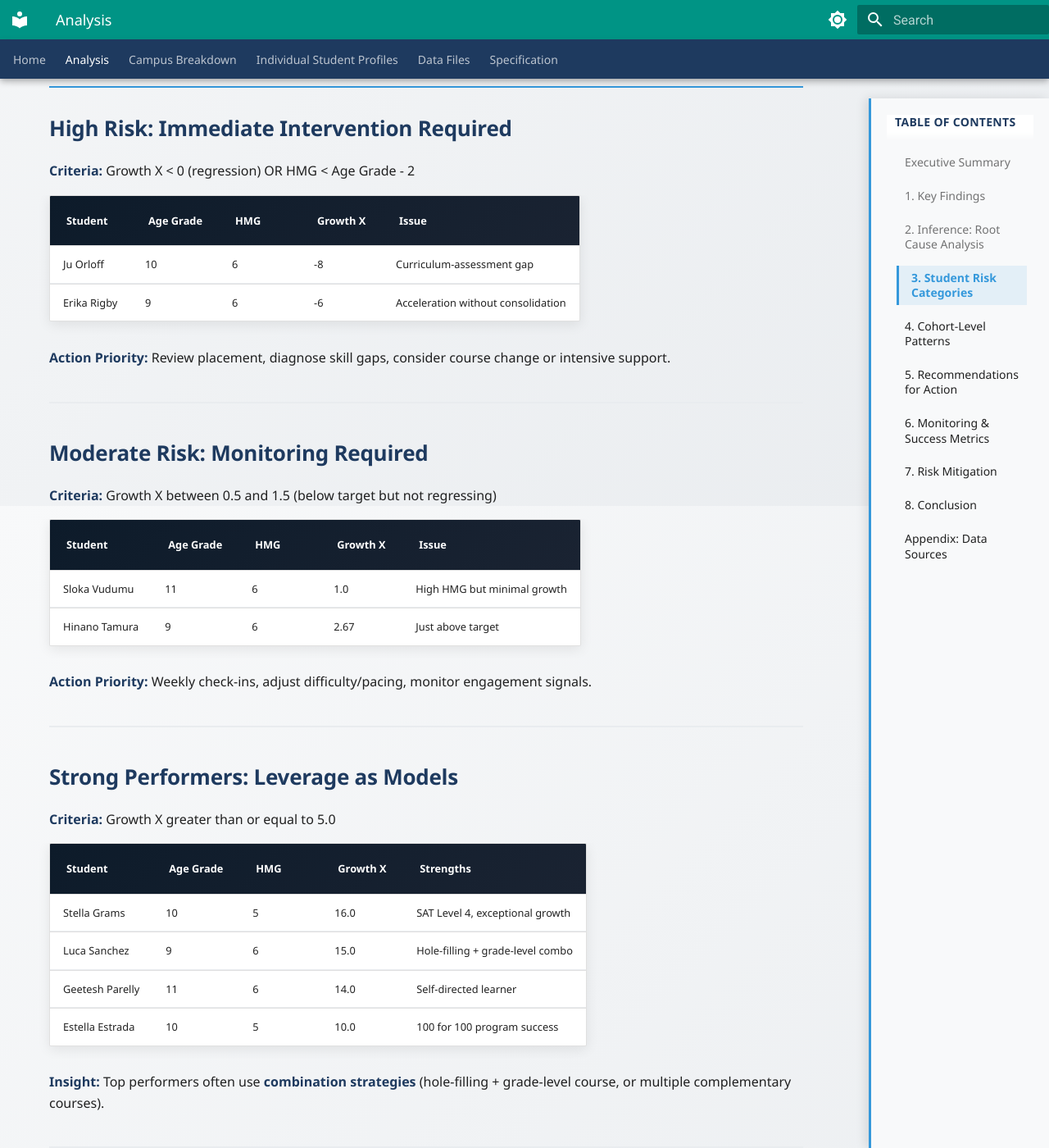
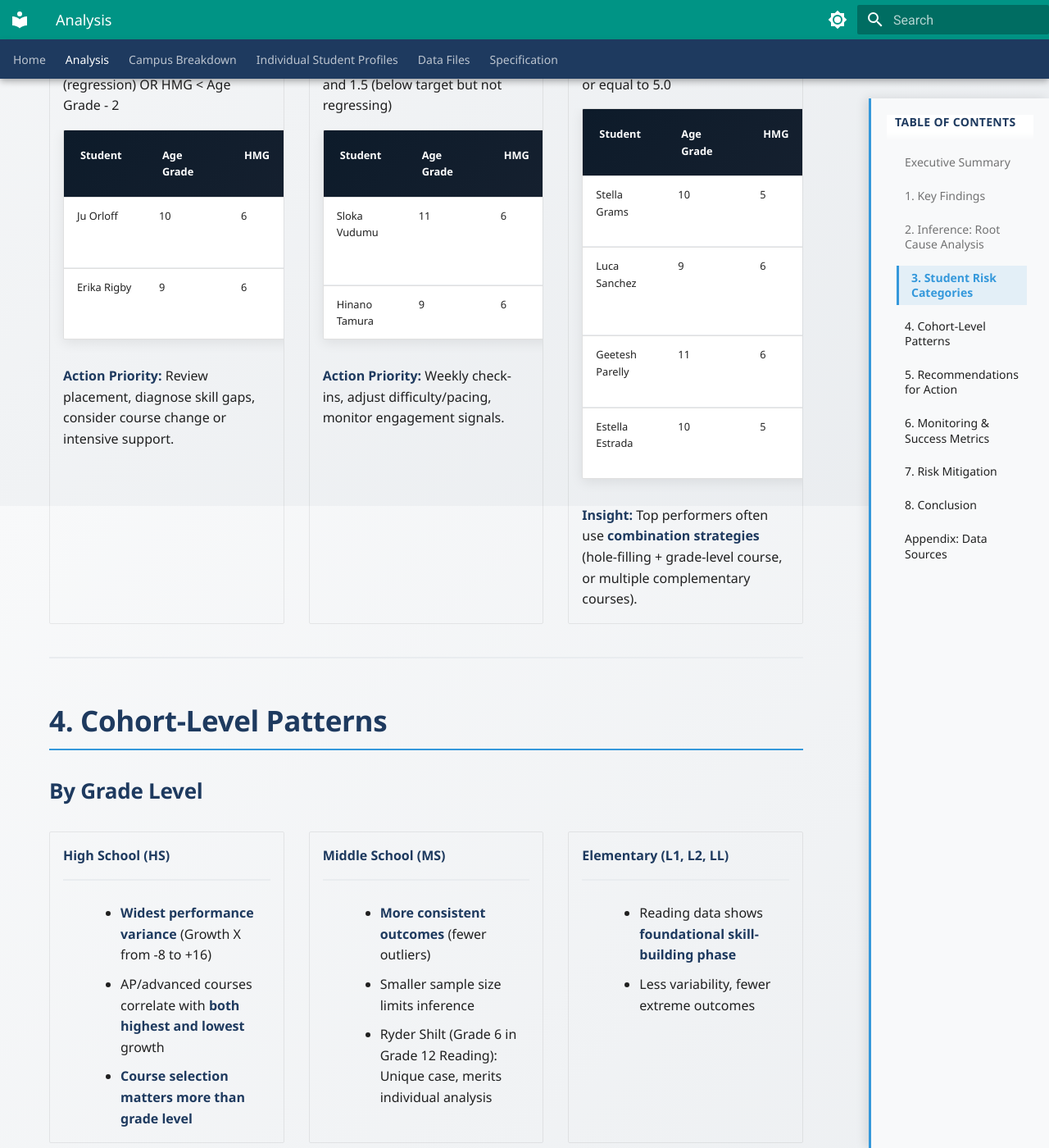
Before and after one commit to alixandria-ali/reading-deep-dive, an MkDocs documentation site: the page built from docs/reports/reading_analysis.md, in a window 1280 px wide and 1400 px high, scrolled down 2183 px. Shown: the whole window at 82% size. Built offline with MkDocs 1.6.1 and Material for MkDocs 9.7.7, drawn with Linux system fonts in a browser that asks for light colours; some of the changed text lies outside the part shown.

Commit message:
Convert analysis sections to horizontal card widgets
Converted Inference, Student Risk Categories, and Cohort-Level
Patterns to horizontal card layout for better visual organization.

Co-Authored-By: Claude Sonnet 4.5 <noreply@anthropic.com>

```diff
--- a/docs/reports/reading_analysis.md
+++ b/docs/reports/reading_analysis.md
@@ -44,79 +44,96 @@ This analysis examines **423 student records** with Reading data to identify pat
 
 ## 2. Inference: Root Cause Analysis
 
-### Reading Subject Issues
+<div class="grid cards" markdown>
 
-#### Issue 1: Over-Acceleration
-**Pattern:** Students placed multiple grade levels above age grade in reading courses
+-   **Issue 1: Over-Acceleration**
 
-**Evidence:**
-- Ryder Shilt (Grade 6): Reading Grade 12 course, HMG 9
-- River Thomas (Grade 9): Already at Grade 12 reading, HMG 9
-- Multiple students at SAT-level reading in Grade 9-10
+    ---
 
-**Inference:** Placement based on initial assessment may not account for sustained mastery. Students "place out" quickly but don't consolidate learning, leading to negative growth when assessed.
+    **Pattern:** Students placed multiple grade levels above age grade in reading courses
 
-#### Issue 2: Assessment vs. Instruction Misalignment
-**Pattern:** High HMG with negative or low growth X
+    **Evidence:**
+    - Ryder Shilt (Grade 6): Reading Grade 12 course, HMG 9
+    - River Thomas (Grade 9): Already at Grade 12 reading, HMG 9
+    - Multiple students at SAT-level reading in Grade 9-10
 
-**Evidence:**
-- Ju Orloff: HMG 6, Growth X -8
-- Erika Rigby: HMG 6, Growth X -6
-- Multiple students with HMG 6-12 but Growth X < 2
+    **Inference:** Placement based on initial assessment may not account for sustained mastery. Students "place out" quickly but don't consolidate learning, leading to negative growth when assessed.
 
-**Inference:** MAP assessments may be sampling skills not reinforced in 100 for 100 or SAT reading courses. Curriculum-assessment gap.
+-   **Issue 2: Assessment vs. Instruction Misalignment**
 
-#### Issue 3: Reading Stamina / Complexity Plateau
-**Pattern:** Students succeed in structured reading programs but struggle when complexity increases
+    ---
 
-**Evidence:**
-- Students completing Grade 10-12 reading courses but showing minimal or negative growth
-- High completion rates (HMG 6-12) but low Growth X
+    **Pattern:** High HMG with negative or low growth X
 
-**Inference:** Programs may prioritize comprehension of discrete passages over building reading stamina, vocabulary depth, and complex text analysis—skills MAP assesses.
+    **Evidence:**
+    - Ju Orloff: HMG 6, Growth X -8
+    - Erika Rigby: HMG 6, Growth X -6
+    - Multiple students with HMG 6-12 but Growth X < 2
+
+    **Inference:** MAP assessments may be sampling skills not reinforced in 100 for 100 or SAT reading courses. Curriculum-assessment gap.
+
+-   **Issue 3: Reading Stamina / Complexity Plateau**
+
+    ---
+
+    **Pattern:** Students succeed in structured reading programs but struggle when complexity increases
+
+    **Evidence:**
+    - Students completing Grade 10-12 reading courses but showing minimal or negative growth
+    - High completion rates (HMG 6-12) but low Growth X
+
+    **Inference:** Programs may prioritize comprehension of discrete passages over building reading stamina, vocabulary depth, and complex text analysis—skills MAP assesses.
+
+</div>
 
 ---
 
 ## 3. Student Risk Categories
 
-### High Risk: Immediate Intervention Required
+<div class="grid cards" markdown>
 
-**Criteria:** Growth X < 0 (regression) OR HMG < Age Grade - 2
+-   **High Risk: Immediate Intervention Required**
 
-| Student | Age Grade | HMG | Growth X | Issue |
-|---------|-----------|-----|----------|-------|
-| Ju Orloff | 10 | 6 | -8 | Curriculum-assessment gap |
-| Erika Rigby | 9 | 6 | -6 | Acceleration without consolidation |
+    ---
 
-**Action Priority:** Review placement, diagnose skill gaps, consider course change or intensive support.
+    **Criteria:** Growth X < 0 (regression) OR HMG < Age Grade - 2
 
----
+    | Student | Age Grade | HMG | Growth X | Issue |
+    |---------|-----------|-----|----------|-------|
+    | Ju Orloff | 10 | 6 | -8 | Curriculum-assessment gap |
+    | Erika Rigby | 9 | 6 | -6 | Acceleration without consolidation |
 
-### Moderate Risk: Monitoring Required
+    **Action Priority:** Review placement, diagnose skill gaps, consider course change or intensive support.
 
-**Criteria:** Growth X between 0.5 and 1.5 (below target but not regressing)
+-   **Moderate Risk: Monitoring Required**
 
-| Student | Age Grade | HMG | Growth X | Issue |
-|---------|-----------|-----|----------|-------|
-| Sloka Vudumu | 11 | 6 | 1.0 | High HMG but minimal growth |
-| Hinano Tamura | 9 | 6 | 2.67 | Just above target |
+    ---
 
-**Action Priority:** Weekly check-ins, adjust difficulty/pacing, monitor engagement signals.
+    **Criteria:** Growth X between 0.5 and 1.5 (below target but not regressing)
 
----
+    | Student | Age Grade | HMG | Growth X | Issue |
+    |---------|-----------|-----|----------|-------|
+    | Sloka Vudumu | 11 | 6 | 1.0 | High HMG but minimal growth |
+    | Hinano Tamura | 9 | 6 | 2.67 | Just above target |
 
-### Strong Performers: Leverage as Models
+    **Action Priority:** Weekly check-ins, adjust difficulty/pacing, monitor engagement signals.
 
-**Criteria:** Growth X greater than or equal to 5.0
+-   **Strong Performers: Leverage as Models**
 
-| Student | Age Grade | HMG | Growth X | Strengths |
-|---------|-----------|-----|----------|-----------|
-| Stella Grams | 10 | 5 | 16.0 | SAT Level 4, exceptional growth |
-| Luca Sanchez | 9 | 6 | 15.0 | Hole-filling + grade-level combo |
-| Geetesh Parelly | 11 | 6 | 14.0 | Self-directed learner |
-| Estella Estrada | 10 | 5 | 10.0 | 100 for 100 program success |
+    ---
 
-**Insight:** Top performers often use **combination strategies** (hole-filling + grade-level course, or multiple complementary courses).
+    **Criteria:** Growth X greater than or equal to 5.0
+
+    | Student | Age Grade | HMG | Growth X | Strengths |
+    |---------|-----------|-----|----------|-----------|
+    | Stella Grams | 10 | 5 | 16.0 | SAT Level 4, exceptional growth |
+    | Luca Sanchez | 9 | 6 | 15.0 | Hole-filling + grade-level combo |
+    | Geetesh Parelly | 11 | 6 | 14.0 | Self-directed learner |
+    | Estella Estrada | 10 | 5 | 10.0 | 100 for 100 program success |
+
+    **Insight:** Top performers often use **combination strategies** (hole-filling + grade-level course, or multiple complementary courses).
+
+</div>
 
 ---
 
@@ -124,37 +141,63 @@ This analysis examines **423 student records** with Reading data to identify pat
 
 ### By Grade Level
 
-#### High School (HS)
-- **Widest performance variance** (Growth X from -8 to +16)
-- AP/advanced courses correlate with **both highest and lowest** growth
-- **Course selection matters more than grade level**
+<div class="grid cards" markdown>
 
-#### Middle School (MS)
-- **More consistent outcomes** (fewer outliers)
-- Smaller sample size limits inference
-- Ryder Shilt (Grade 6 in Grade 12 Reading): Unique case, merits individual analysis
+-   **High School (HS)**
 
-#### Elementary (L1, L2, LL)
-- Reading data shows **foundational skill-building phase**
-- Less variability, fewer extreme outcomes
+    ---
+
+    - **Widest performance variance** (Growth X from -8 to +16)
+    - AP/advanced courses correlate with **both highest and lowest** growth
+    - **Course selection matters more than grade level**
+
+-   **Middle School (MS)**
+
+    ---
+
+    - **More consistent outcomes** (fewer outliers)
+    - Smaller sample size limits inference
+    - Ryder Shilt (Grade 6 in Grade 12 Reading): Unique case, merits individual analysis
+
+-   **Elementary (L1, L2, LL)**
+
+    ---
+
+    - Reading data shows **foundational skill-building phase**
+    - Less variability, fewer extreme outcomes
+
+</div>
 
 ### By Campus
 
-#### Alpha High School
-- Largest cohort in dataset
-- High concentration of **AP/advanced coursework**
-- Performance split between **very high achievers** and **struggling students**
-- Suggests need for **placement accuracy improvement**
+<div class="grid cards" markdown>
 
-#### Alpha School Miami
-- Mix of high performers (Luca Sanchez, Estella Estrada) and strugglers (Ju Orloff)
-- Smaller school, individualized instruction possible
-- **Opportunity for case study analysis** of what differentiates success
+-   **Alpha High School**
 
-#### Strata, Texas Sports Academy
-- Limited data points
-- Performance generally stable
-- Ryder Shilt (TSA) represents **outlier case** worth investigating
+    ---
+
+    - Largest cohort in dataset
+    - High concentration of **AP/advanced coursework**
+    - Performance split between **very high achievers** and **struggling students**
+    - Suggests need for **placement accuracy improvement**
+
+-   **Alpha School Miami**
+
+    ---
+
+    - Mix of high performers (Luca Sanchez, Estella Estrada) and strugglers (Ju Orloff)
+    - Smaller school, individualized instruction possible
+    - **Opportunity for case study analysis** of what differentiates success
+
+-   **Strata, Texas Sports Academy**
+
+    ---
+
+    - Limited data points
+    - Performance generally stable
+    - Ryder Shilt (TSA) represents **outlier case** worth investigating
+
+</div>
 
 ---
 
```
